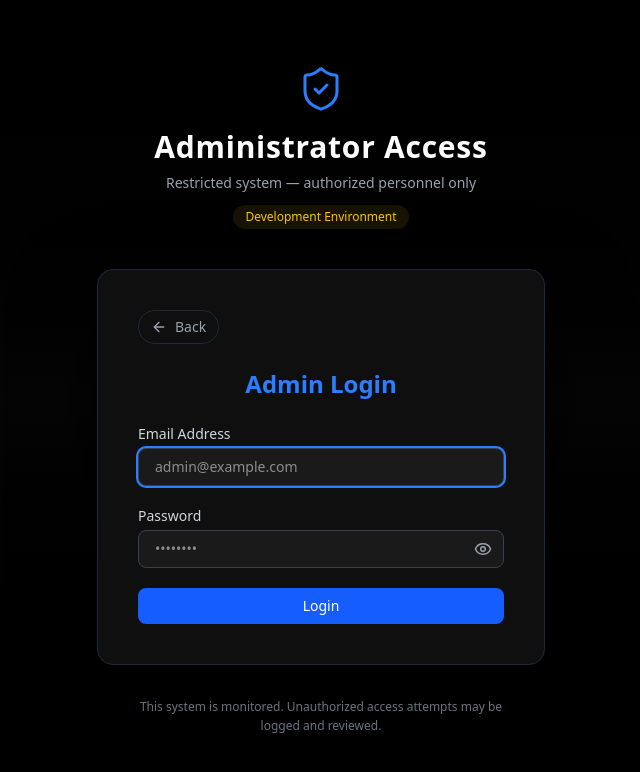
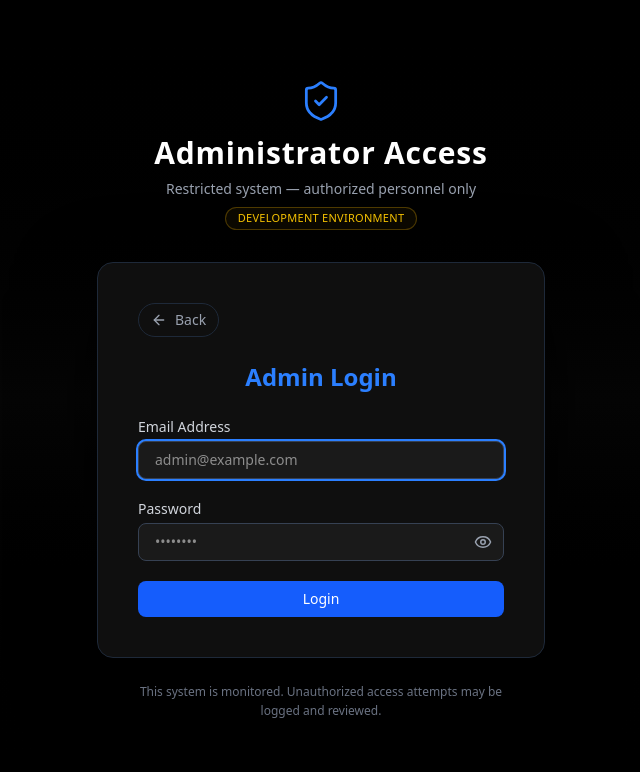
Before and after one commit to SatinderSinghSall/Satinder-Portfolio, a React (Vite) app: page /login in a window 1280 px wide. Shown: the top 772 px of the page, without its empty margins (319-959 px from the left). Built offline with nearby package versions, Linux system fonts and the light colour scheme.

Commit message:
Admin login UI/UX fixed.

```diff
--- a/src/components/AdminAuthLayout.jsx
+++ b/src/components/AdminAuthLayout.jsx
@@ -1,35 +1,44 @@
 import { ShieldCheck } from "lucide-react";
 
 function AdminAuthLayout({ children }) {
+  const isProd = import.meta.env.MODE === "production";
+
   return (
     <div className="min-h-screen bg-gradient-to-b from-black via-[#050505] to-black flex flex-col items-center justify-center px-6">
-      <div className="mb-10 text-center">
-        <div className="flex justify-center mb-4 text-blue-500">
-          <ShieldCheck size={48} strokeWidth={1.5} />
+      <div className="mb-8 text-center space-y-3">
+        <div className="flex justify-center text-blue-500">
+          <ShieldCheck size={44} strokeWidth={1.5} />
         </div>
 
-        <h1 className="text-2xl md:text-3xl font-semibold text-white tracking-wide">
-          Administrator Access
-        </h1>
+        <div className="space-y-2">
+          <h1 className="text-2xl md:text-3xl font-semibold text-white tracking-wide">
+            Administrator Access
+          </h1>
 
-        <p className="text-sm text-gray-400 mt-2">
-          Restricted system — authorized personnel only
-        </p>
+          <p className="text-sm text-gray-400">
+            Restricted system — authorized personnel only
+          </p>
 
-        {import.meta.env.MODE !== "production" && (
-          <div className="mt-3 inline-block rounded-full bg-yellow-500/10 px-3 py-1">
-            <p className="text-xs font-medium text-yellow-400">
-              Development Environment
-            </p>
+          <div className="flex justify-center">
+            <span
+              className={`rounded-full px-3 py-0.5 text-[11px] font-medium tracking-wide border
+              ${
+                isProd
+                  ? "border-green-500/30 text-green-400 bg-green-500/5"
+                  : "border-yellow-500/30 text-yellow-400 bg-yellow-500/5"
+              }`}
+            >
+              {isProd ? "PRODUCTION ENVIRONMENT" : "DEVELOPMENT ENVIRONMENT"}
+            </span>
           </div>
-        )}
+        </div>
       </div>
 
       <div className="w-full max-w-md bg-[#0f0f0f] border border-gray-800 rounded-2xl shadow-[0_25px_80px_rgba(0,0,0,0.9)] p-10 text-white">
         {children}
       </div>
 
-      <p className="mt-8 text-xs text-gray-500 text-center max-w-sm leading-relaxed">
+      <p className="mt-6 text-xs text-gray-500 text-center max-w-sm leading-relaxed">
         This system is monitored. Unauthorized access attempts may be logged and
         reviewed.
       </p>
```
